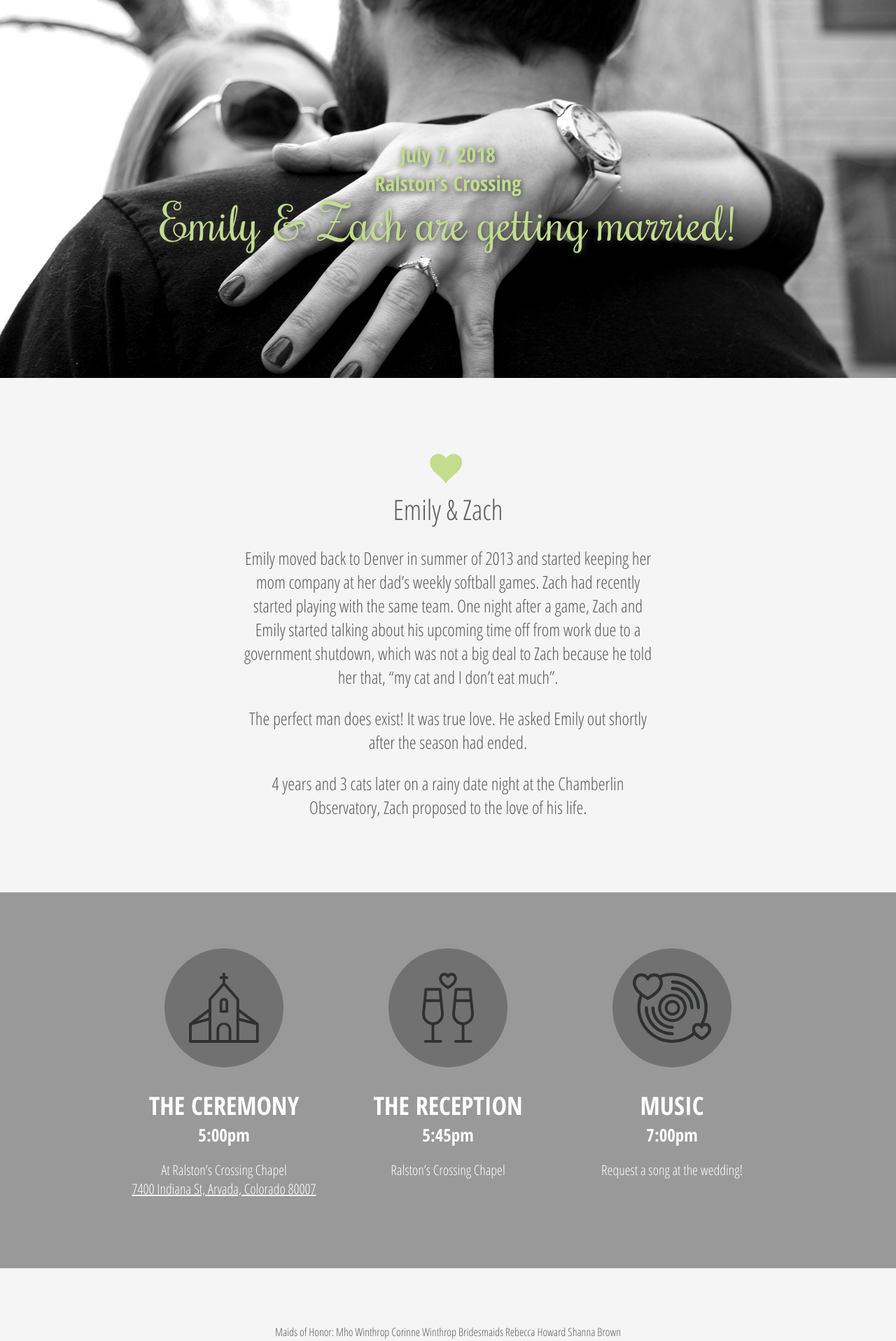
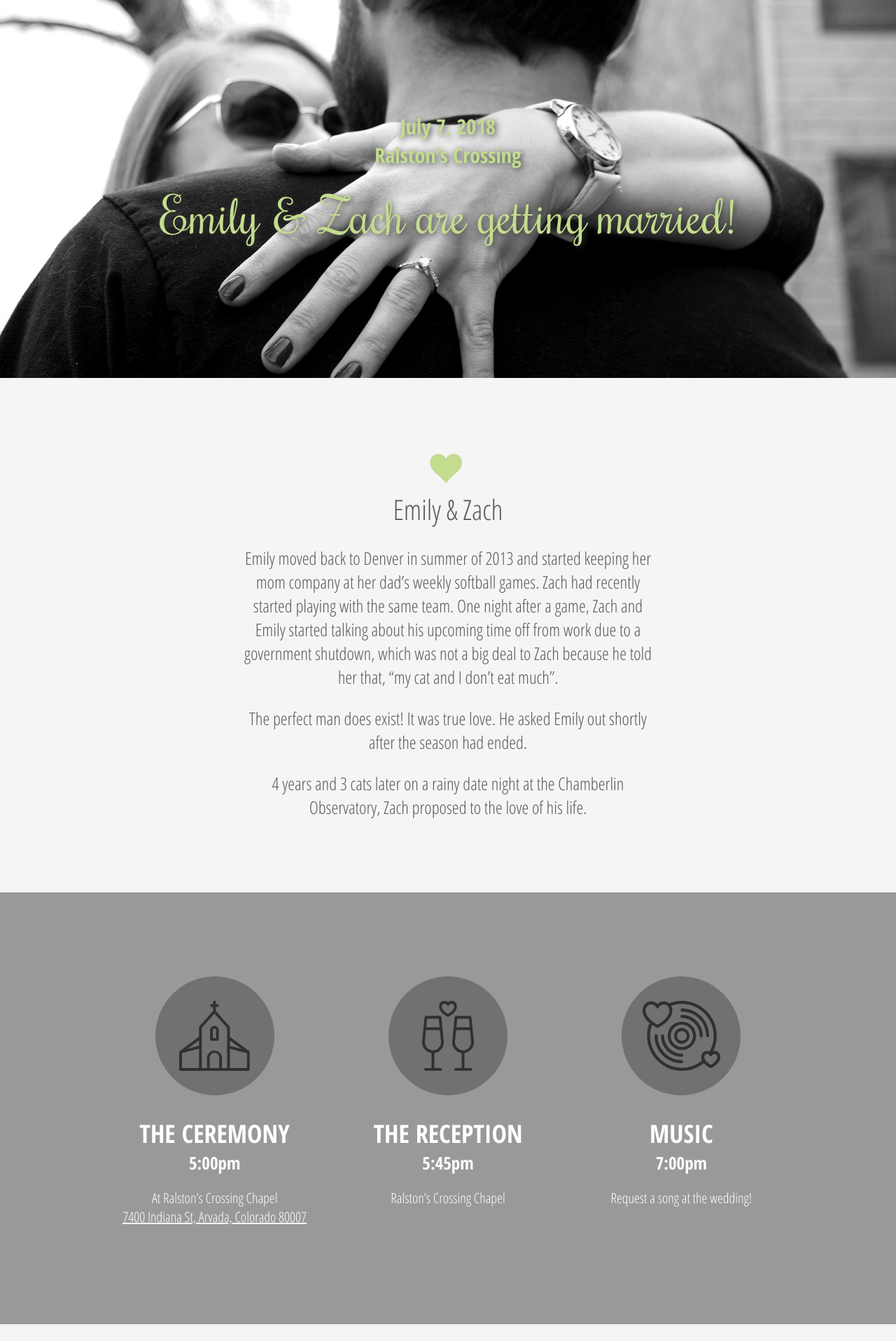
Before and after one commit to cmwint/ez-wedding-website, a React (Create React App) app: page / in a window 1280 px wide. Shown: the top 1916 px of the page at 70% size. Built offline with nearby package versions, Linux system fonts and the light colour scheme; the HTML template or start-up script is replaced by a standard one.

Commit message:
Add favicon and be responsive

```diff
--- a/public/index.html
+++ b/public/index.html
@@ -5,24 +5,14 @@
     <meta name="viewport" content="width=device-width, initial-scale=1, shrink-to-fit=no">
     <meta name="theme-color" content="#000000">
     <link rel="manifest" href="%PUBLIC_URL%/manifest.json">
-    <link rel="shortcut icon" href="%PUBLIC_URL%/favicon.ico">
+    <link rel="shortcut icon" href="%PUBLIC_URL%/favicon.png">
     <link href="https://fonts.googleapis.com/css?family=Open+Sans+Condensed:300,700|Rochester" rel="stylesheet">
-    <title>React App</title>
+    <title>E + Z</title>
   </head>
   <body>
     <noscript>
       You need to enable JavaScript to run this app.
     </noscript>
     <div id="root"></div>
-    <!--
-      This HTML file is a template.
-      If you open it directly in the browser, you will see an empty page.
-
-      You can add webfonts, meta tags, or analytics to this file.
-      The build step will place the bundled scripts into the <body> tag.
-
-      To begin the development, run `npm start` or `yarn start`.
-      To create a production bundle, use `npm run build` or `yarn build`.
-    -->
   </body>
 </html>
--- a/src/App.js
+++ b/src/App.js
@@ -30,7 +30,7 @@ class App extends Component {
           <Image />
         </div>
         <footer>
-          Copyright © Emily & Zach. Website made by Corinne Winthrop.
+          Copyright © Emily & Zach. Photography by ..........
         </footer>
       </div>
     );
--- a/src/Details/Details.css
+++ b/src/Details/Details.css
@@ -7,14 +7,22 @@
 .details__inner {
   max-width: 1000px;
   margin: auto;
-  display: flex;
-  justify-content: center;
   text-align: center;
 }
 
+@media (min-width: 850px) {
+  .details__inner {
+    display: flex;
+    justify-content: center;
+  }
+  .details__single {
+    margin: 0 1%;
+  }
+}
+
 .details__single {
-  width: 30%;
-  margin: 0 1%;
+  width: 80%;
+  margin: 40px auto;
 }
 
 .details__single h2 {
--- a/src/Details/Details.js
+++ b/src/Details/Details.js
@@ -11,7 +11,7 @@ class Details extends Component {
         <div className="details__inner">
           <div className="details__single">
             <div className="details__image">
-              <img src={chapelSVG} />
+              <img src={chapelSVG} alt='Wedding chapel' />
             </div>
             <h2>The Ceremony</h2>
             <h4>5:00pm</h4>
@@ -23,7 +23,7 @@ class Details extends Component {
           </div>
           <div className="details__single">
             <div className="details__image">
-              <img src={glassesSVG} />
+              <img src={glassesSVG} alt='Wedding glasses' />
             </div>
             <h2>The Reception</h2>
             <h4>5:45pm</h4>
@@ -31,7 +31,7 @@ class Details extends Component {
           </div>
           <div className="details__single">
             <div className="details__image">
-              <img src={recordSVG} />
+              <img src={recordSVG} alt='Old school music record' />
             </div>
             <h2>Music</h2>
             <h4>7:00pm</h4>
--- a/src/Header/Header.css
+++ b/src/Header/Header.css
@@ -10,13 +10,16 @@
   min-height: 500px;
 }
 .header__inner {
-  margin-top: 180px;
+  margin-top: 140px;
 }
-.header__inner p{
+.header__inner p {
   font-size: 30px;
   font-weight: bold;
   text-shadow: 2px 2px 10px rgb(53, 53, 53);
   margin: 0;
+}
+.header__inner p:last-of-type {
+  margin-bottom: 30px;
 }
 .header__inner span {
   font-size: 70px;
--- a/src/Registry/Registry.js
+++ b/src/Registry/Registry.js
@@ -11,7 +11,7 @@ class Registry extends Component {
           <p>Please view our registry at these places</p>
           <div className="registry__wrap">
             <a href="https://www.amazon.com/wedding/emily-winthrop-zach-ancona-arvada-july-2018/registry/38N6R51GA7YD6">
-              <img src={amazonLogo} />
+              <img src={amazonLogo} alt='Amazon logo' />
             </a>
           </div>
         </div>
```
Also changed, not shown: public/favicon.png (added), 1 other file (tests, documents, lock files or other folders).
